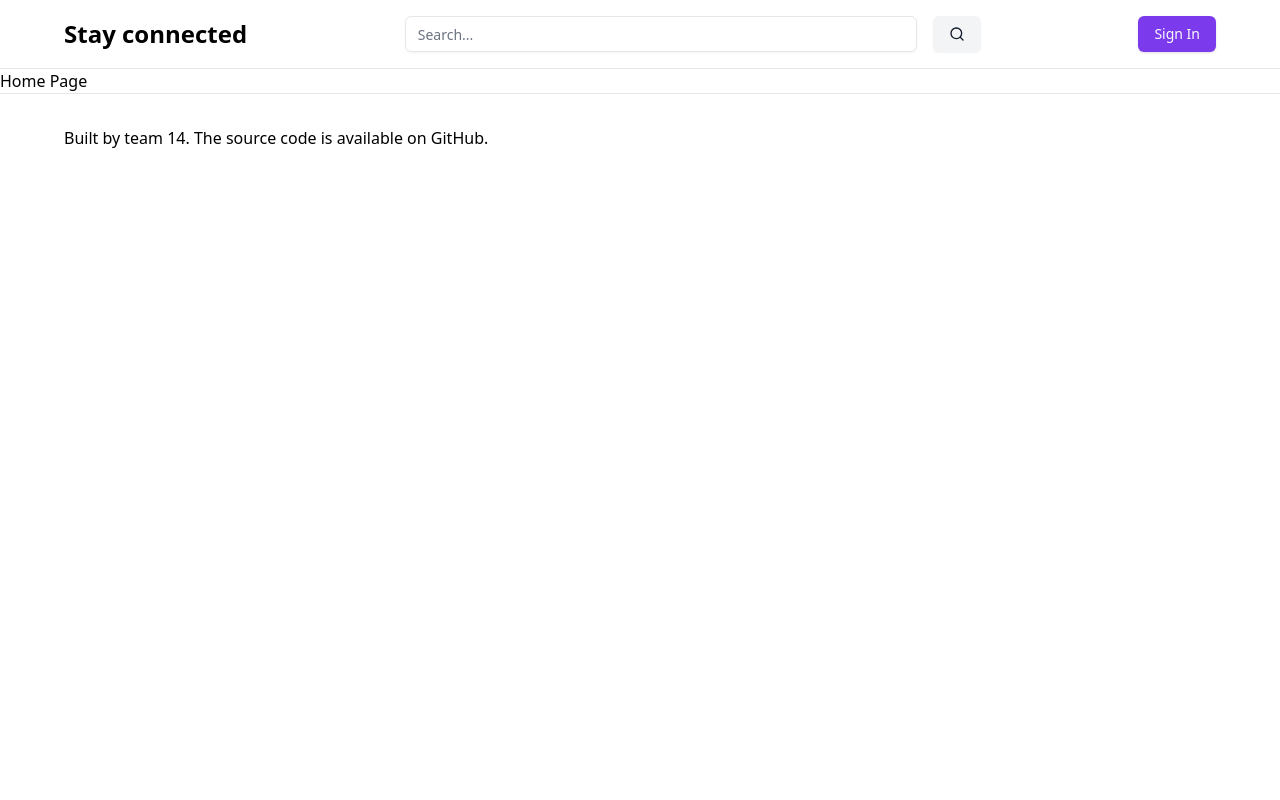
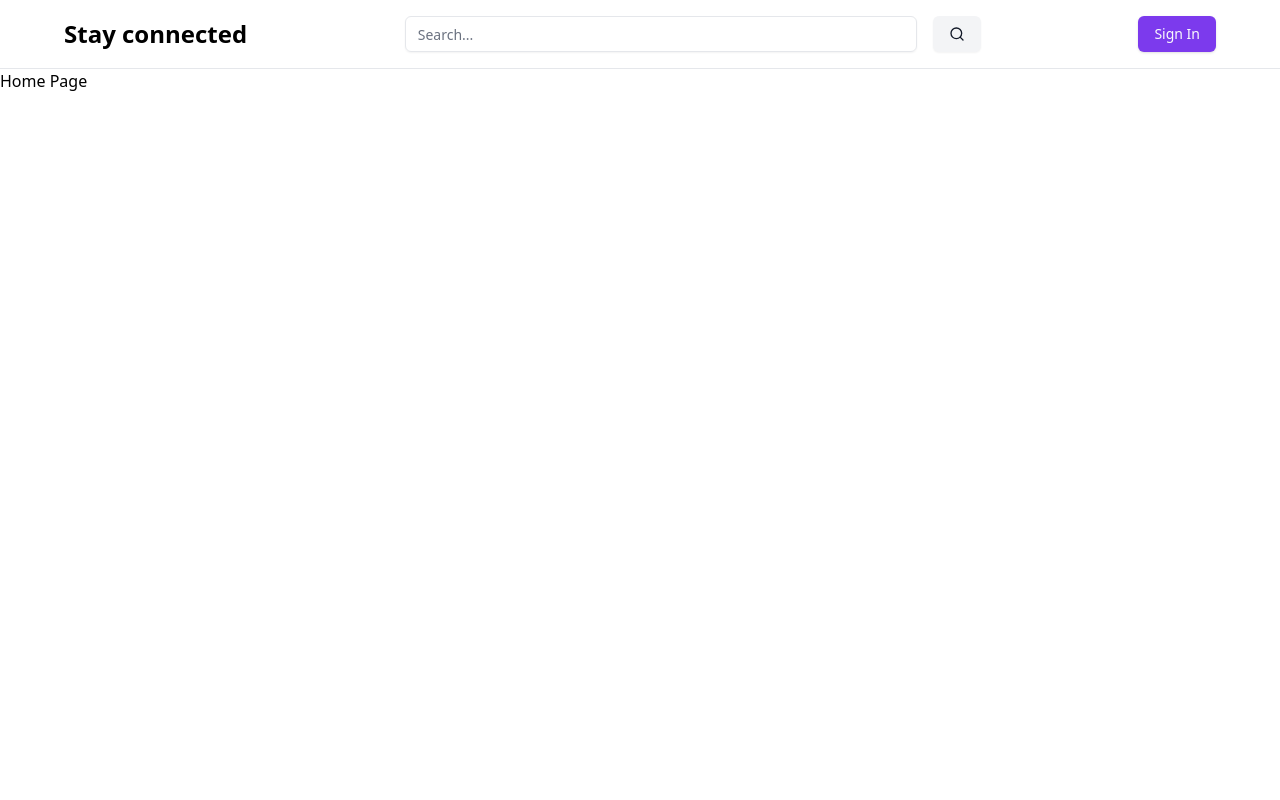
Before and after one commit to tsamkharadze/stayconnected, a React (Vite) app: page / in a window 1280 px wide. Shown: the top 800 px of the page. Built offline with nearby package versions, Linux system fonts and the light colour scheme.

Commit message:
add height default layout

```diff
--- a/src/components/layout/default/default-layout.tsx
+++ b/src/components/layout/default/default-layout.tsx
@@ -1,5 +1,5 @@
 import { Outlet } from 'react-router-dom';
-import { PageContainer } from '../page-containers/page-container';
+import { PageContainer } from '../page-containers/default-layout-page-container';
 import Header from '@/components/ui-blocks/header/views/header';
 import Footer from '@/components/ui-blocks/footer/footer';
 
--- /dev/null
+++ b/src/components/layout/page-containers/default-layout-page-container.tsx
@@ -0,0 +1,9 @@
+import React from 'react';
+
+export const PageContainer: React.FC<React.PropsWithChildren> = ({
+  children,
+}) => {
+  return (
+    <main className='flex-grow-1 flex min-h-screen flex-col'>{children}</main>
+  );
+};
--- a/src/components/layout/page-containers/page-container.tsx
+++ /dev/null
@@ -1,7 +0,0 @@
-import React from "react";
-
-export const PageContainer: React.FC<React.PropsWithChildren> = ({
-  children,
-}) => {
-  return <main className="flex-grow-1 flex flex-col">{children}</main>;
-};
```
